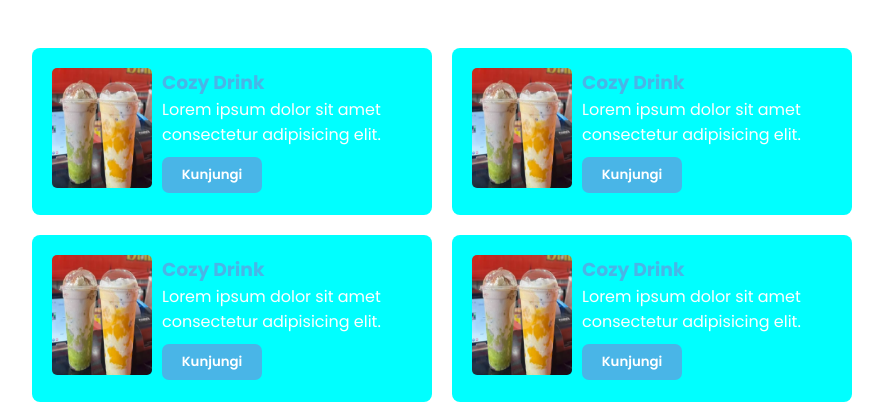
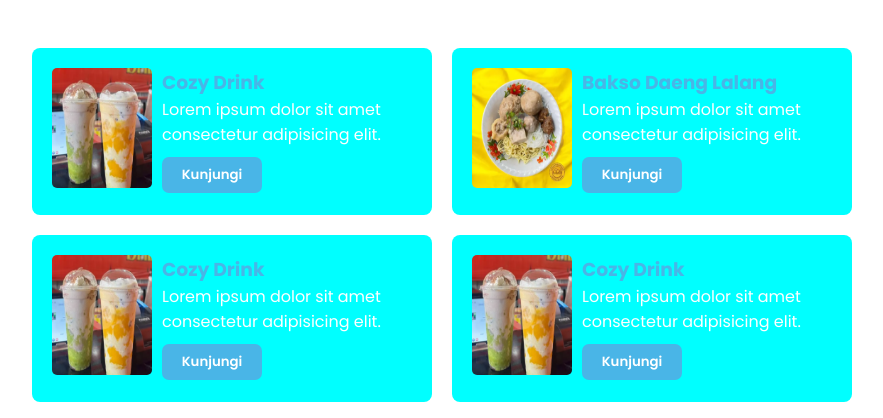
Before and after one commit to frzzz12/MIA-2025---Project-Web-UMKM, a PHP site: page / in a window 1280 px wide. Shown: the part 339-757 px from the top of the page, without its empty margins (198-1081 px from the left). Run offline with PHP 8.4, Linux system fonts and the light colour scheme.

Commit message:
ganti gamber, edit nama file

```diff
--- a/index.php
+++ b/index.php
@@ -56,11 +56,11 @@
                         </div>
                         <div class="card">
                             <div>
-                                <img src="assets/cozy drink/alpokat kocok + ice cream.png" alt="umkm1">
+                                <img src="assets/bakso khas makassar daeng lalang/bakso komplit.png" alt="umkm1">
                             </div>
                             <div>
                                 <a href="">
-                                    <h3>Cozy Drink</h3>
+                                    <h3>Bakso Daeng Lalang</h3>
                                 </a>
                                 <p>Lorem ipsum dolor sit amet consectetur adipisicing elit.</p>
                                 <div class="card-btn">
```
Also changed, not shown: assets/bakso khas makassar daeng lalang/bakso komplit.png (renamed from assets/bakso khas makassar daeng lalang/bakso komplit .png).
